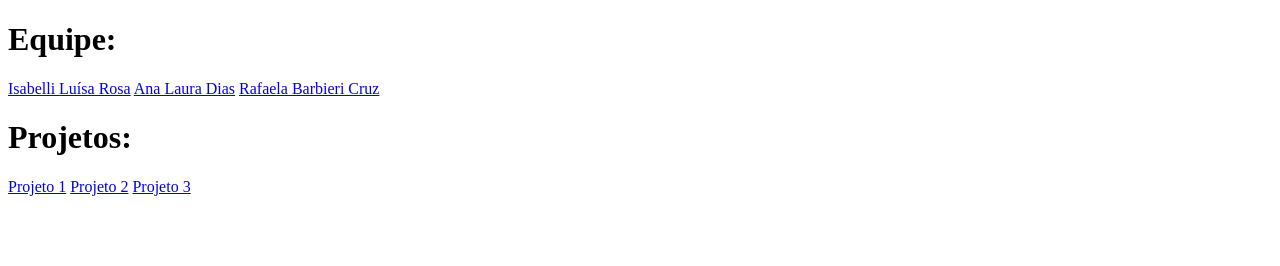
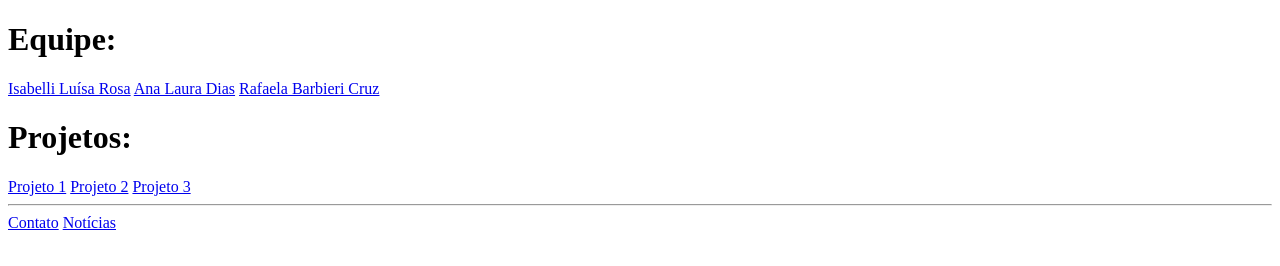
Before and after one commit to analauradias/repositorio_compartilhado, a plain HTML site: page index.html in a window 1280 px wide. Drawn offline with Linux system fonts and the light colour scheme.

Commit message:
link do contato.html e noticias.html no index

```diff
--- a/index.html
+++ b/index.html
@@ -14,5 +14,8 @@
     <a href="projetos/projeto1.html">Projeto 1</a>
     <a href="projetos/projeto2.html">Projeto 2</a>
   <a href="projetos/projeto3.html">Projeto 3</a>
+  <hr>
+  <a href="contato.html">Contato</a>
+  <a href="noticias.html">Notícias</a>
 </body>
 </html>
```
